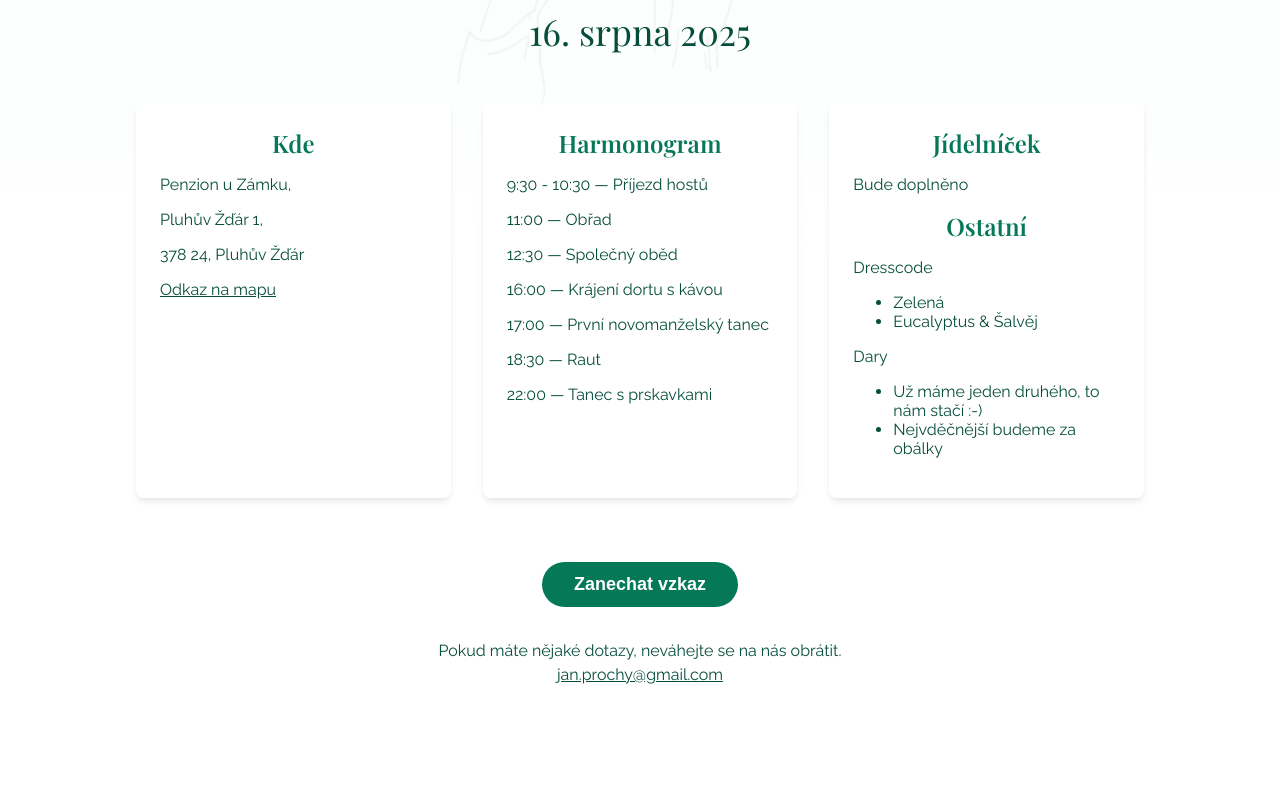
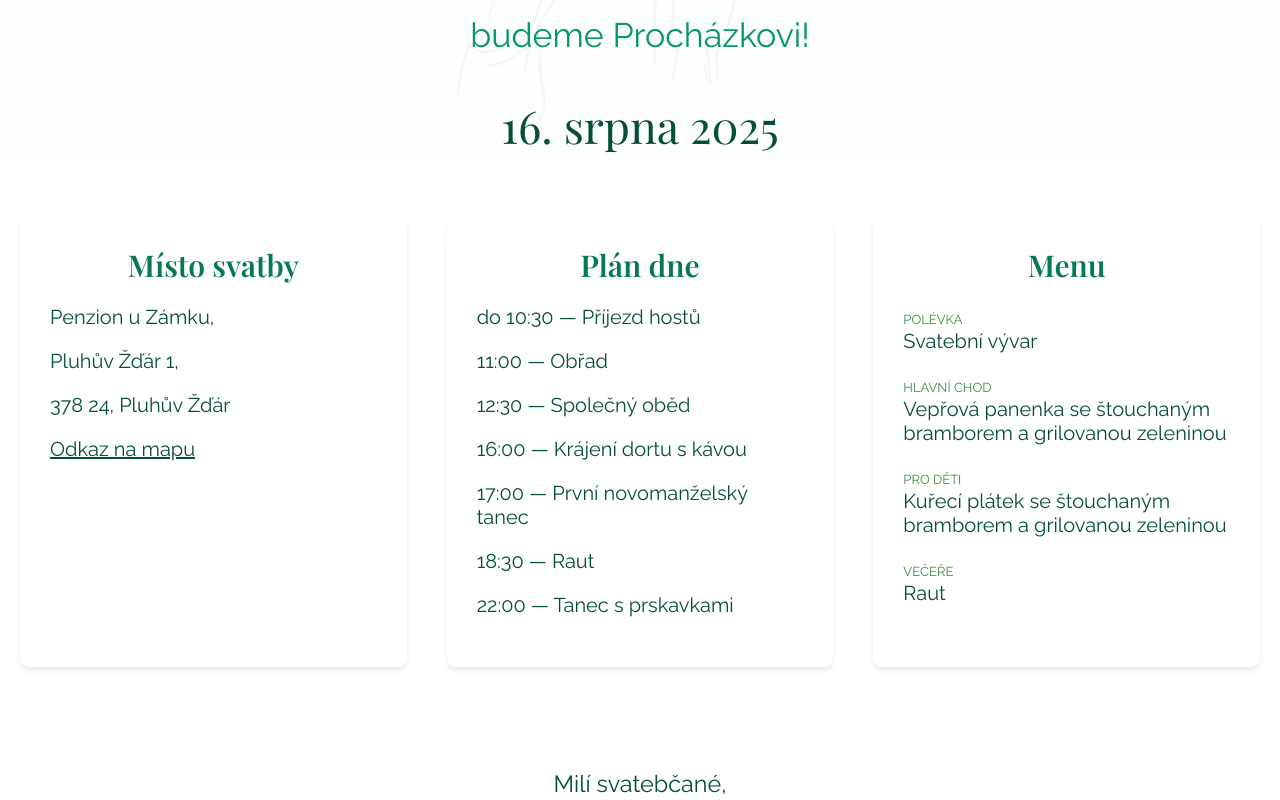
Before and after one commit to JanProchy/budeme-prochazkovi, an Angular app: page / in a window 1280 px wide. Shown: the part 540-1340 px from the top of the page. Before the commit the page ends 1307 px from the top, so only its background shows below. Built offline with nearby package versions, Linux system fonts and the light colour scheme.

Commit message:
feat: about-wedding

```diff
--- a/src/app/app.component.ts
+++ b/src/app/app.component.ts
@@ -33,7 +33,8 @@ import { ContactDialogComponent } from './contact-dialog/contact-dialog.componen
 
         <div class="event-cards">
           <div class="event-card">
-            <h2>Kde</h2>
+            <h2>Místo svatby</h2>
+            <!-- <h2>Kde si řekneme „Ano“</h2> -->
             <p>Penzion u Zámku,</p>
             <p>Pluhův Žďár 1,</p>
             <p>378 24, Pluhův Žďár</p>
@@ -43,8 +44,8 @@ import { ContactDialogComponent } from './contact-dialog/contact-dialog.componen
           </div>
 
           <div class="event-card">
-            <h2>Harmonogram</h2>
-            <p><span class="time-span">9:30 - 10:30</span> — Příjezd hostů</p>
+            <h2>Plán dne</h2>
+            <p><span class="time-span">do 10:30</span> — Příjezd hostů</p>
             <p><span class="time-span">11:00</span> — Obřad</p>
             <p><span class="time-span">12:30</span> — Společný oběd</p>
             <p><span class="time-span">16:00</span> — Krájení dortu s kávou</p>
@@ -56,31 +57,52 @@ import { ContactDialogComponent } from './contact-dialog/contact-dialog.componen
           </div>
 
           <div class="event-card">
-            <h2>Jídelníček</h2>
-            <p>Bude doplněno</p>
+            <h2>Menu</h2>
+            <span class="label">Polévka</span>
+            <p id="soup">Svatební vývar</p>
 
-            <h2>Ostatní</h2>
-            <p>Dresscode</p>
-            <ul>
-              <li>Zelená</li>
-              <li>Eucalyptus & Šalvěj</li>
-            </ul>
-            <p>Dary</p>
-            <ul>
-              <li>Už máme jeden druhého, to nám stačí :-)</li>
-              <li>Nejvděčnější budeme za obálky</li>
-            </ul>
+            <span class="label">Hlavní chod</span>
+            <p id="main-course">
+              Vepřová panenka se štouchaným bramborem a grilovanou zeleninou
+            </p>
+
+            <span class="label">Pro děti</span>
+            <p id="main-course">
+              Kuřecí plátek se štouchaným bramborem a grilovanou zeleninou
+            </p>
+
+            <span class="label">Večeře</span>
+            <p id="supper">Raut</p>
           </div>
         </div>
+
+        <h3>Milí svatebčané,</h3>
+        <p class="about-wedding">
+          Jestli si snad někdo se svatebním darem hlavu láme, potom vězte, že my
+          dva už v domácnosti všechno máme. Potěší nás ale příspěvěk v jakékoliv
+          výši, který nám náš rozpočet do budoucna zvýší.<br /><br />
+
+          Rádi bychom, abyste věděli, že barva naší svatby je
+          <strong>zelená</strong>, konkrétně v odstínech eukalyptu. Pokud se
+          chcete k tomuto barevnému ladění připojit, budeme moc rádi! Není to
+          ale žádná povinnost, hlavně si přejeme, abyste si náš svatební den
+          užili.<br /><br />
+          Potvrďte prosím Vaši účast, počet osob a zájem o přespání na níže
+          uvedený mail, nebo zanechte vzkaz.<br /><br />
+
+          Moc Vám děkujeme a už se nemůžeme dočkat, až s Vámi oslavíme náš velký
+          den!
+        </p>
 
         <button class="button contact-us-button" (click)="dialogOpen.set(true)">
           Zanechat vzkaz
         </button>
 
         <p class="contact-us">
-          Pokud máte nějaké dotazy, neváhejte se na nás obrátit.<br />
-          <a href="mailto:jan.prochy@gmail.com?subject=Svatba"
-            >jan.prochy&#64;gmail.com</a
+          — nebo —<br />
+          <!-- Pokud máte nějaké dotazy, neváhejte se na nás obrátit.<br /> -->
+          <a href="mailto:evillinhe@gmail.com?subject=Svatba"
+            >evillinhe&#64;gmail.com</a
           >
         </p>
       </div>
@@ -181,7 +203,8 @@ import { ContactDialogComponent } from './contact-dialog/contact-dialog.componen
         }
       }
 
-      .contact-us {
+      .contact-us,
+      .about-wedding {
         color: #064e3b;
         text-align: center;
         line-height: 1.5;
@@ -190,8 +213,18 @@ import { ContactDialogComponent } from './contact-dialog/contact-dialog.componen
         }
       }
 
+      h3 {
+        font-weight: 400;
+        color: #064e3b;
+      }
+
+      .about-wedding {
+        max-width: 45rem;
+        margin-bottom: 4rem;
+      }
+
       .contact-us-button {
-        margin-bottom: 1rem;
+        // margin-bottom: 1rem;
       }
 
       @media (min-width: 768px) {
--- a/src/app/contact-dialog/contact-dialog.component.scss
+++ b/src/app/contact-dialog/contact-dialog.component.scss
@@ -11,7 +11,7 @@
   top: 50%;
   left: 50%;
   width: 90vw;
-  max-width: 400px;
+  max-width: 500px;
   background: white;
   color: #064e3b;
   border-radius: 1rem;
@@ -48,4 +48,5 @@
   border-radius: 0.3rem;
   border: 1px solid #444;
   padding: 0.5rem;
+  font-size: large;
 }
--- a/src/app/contact-dialog/contact-dialog.component.ts
+++ b/src/app/contact-dialog/contact-dialog.component.ts
@@ -43,7 +43,7 @@ import { Component, computed, input, output, signal } from '@angular/core';
                 Zavřít
               </button>
               <button type="submit" class="button" [disabled]="loading()">
-                Odeslat
+                @if(loading()) { Odesílání... } @else { Odeslat }
               </button>
             </div>
           </form>
@@ -52,7 +52,9 @@ import { Component, computed, input, output, signal } from '@angular/core';
           <div class="thank-you">
             <h2>Děkujeme za vzkaz!</h2>
             <p>Vaše zpráva byla úspěšně odeslána.</p>
-            <button class="button" (click)="close.emit()">Zavřít</button>
+            <button class="button" (click)="close.emit(); sent.set(false)">
+              Zavřít
+            </button>
           </div>
         </ng-template>
       </div>
--- a/src/styles.scss
+++ b/src/styles.scss
@@ -7,6 +7,7 @@ body {
   margin: 0;
   padding: 0;
   font-family: "Raleway", sans-serif;
+  font-size: 20px;
 }
 
 .background-drawing {
@@ -64,6 +65,20 @@ body.content-loaded .content-container {
     background-color: transparent !important;
     color: #065f46;
   }
+}
+
+label,
+.label {
+  text-transform: uppercase;
+  font-size: 0.65rem;
+  color: rgb(66, 136, 71);
+}
+
+#soup,
+#main-course,
+#for-children,
+#supper {
+  margin-top: 0;
 }
 
 :root:has(body.dark-mode) {
@@ -125,11 +140,17 @@ body.content-loaded .content-container {
     }
   }
 
-  .contact-us {
+  .contact-us,
+  .about-wedding,
+  h3 {
     color: var(--darkreader-text-064e3b, rgb(227, 226, 223)) !important;
     a {
       color: var(--darkreader-text-064e3b, #e8e6e3) !important;
     }
+  }
+  label,
+  .label {
+    color: #7afbd6;
   }
 
   .button {
```
